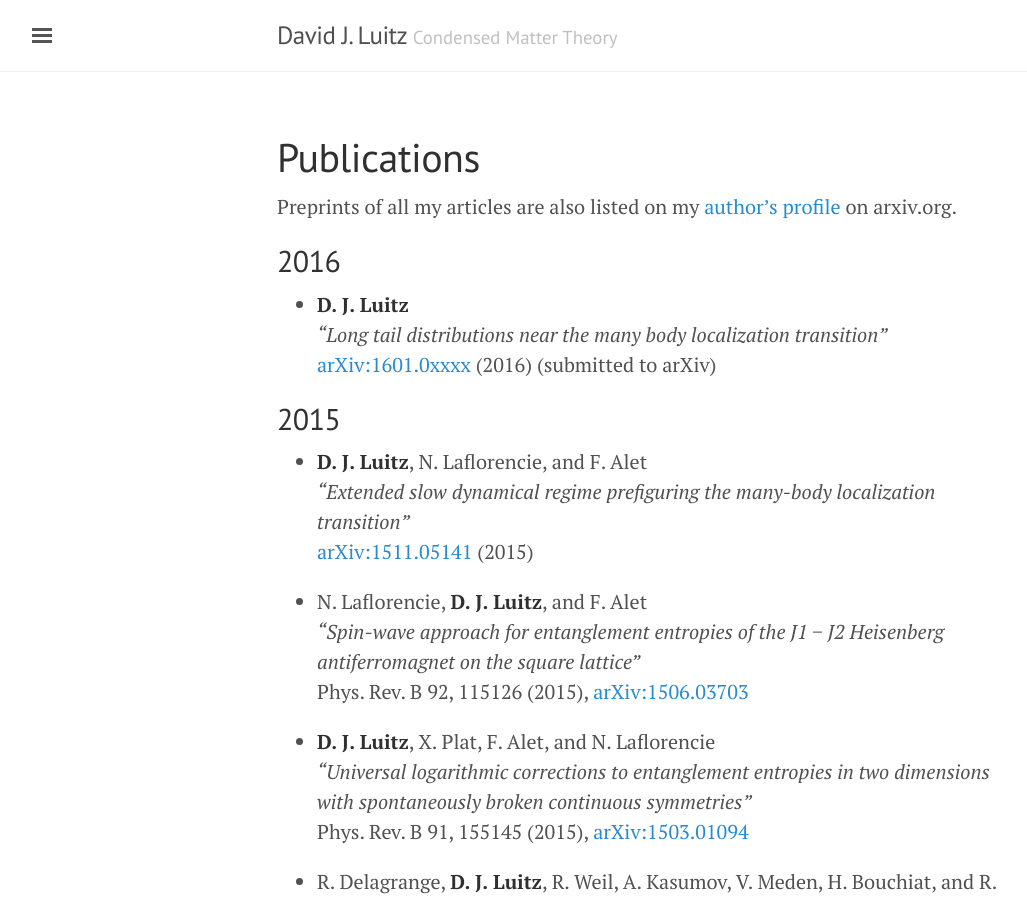
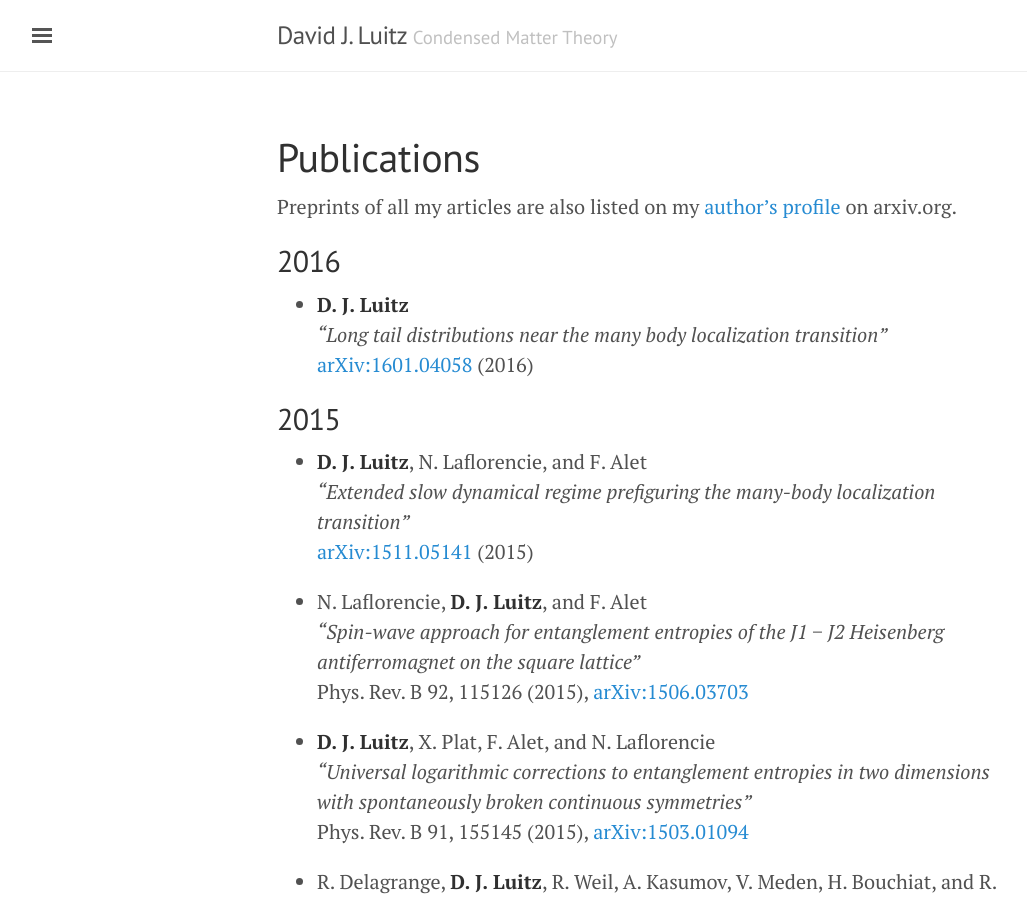
Before and after one commit to dluitz/dluitz.github.io, a Jekyll site: the page built from publications.md, in a window 1280 px wide and 900 px high. Shown: the whole window, without its empty margins (3-1030 px from the left). Built offline with Jekyll 4.4.1, drawn with Linux system fonts in a browser that asks for light colours.

Commit message:
[website] publication list update

```diff
--- a/publications.md
+++ b/publications.md
@@ -10,7 +10,7 @@ Preprints of all my articles are also listed on my [author's profile](http://arx
 
 + **D. J. Luitz**
 *"Long tail distributions near the many body localization transition"*
-[arXiv:1601.0xxxx](http://arxiv.org/abs/1601.0xxxx) (2016) (submitted to arXiv)
+[arXiv:1601.04058](http://arxiv.org/abs/1601.04058) (2016)
 
 
 2015
```
